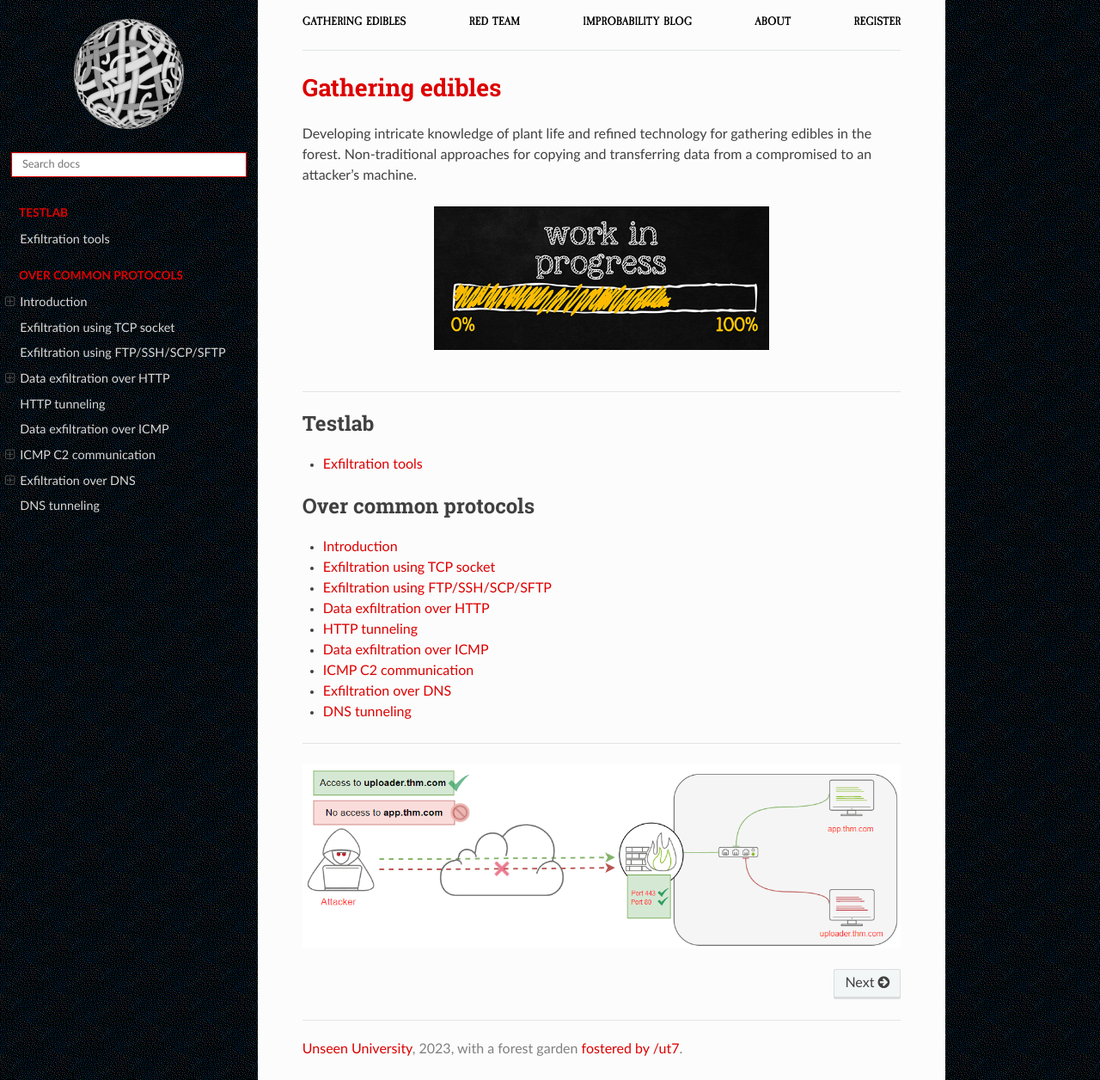
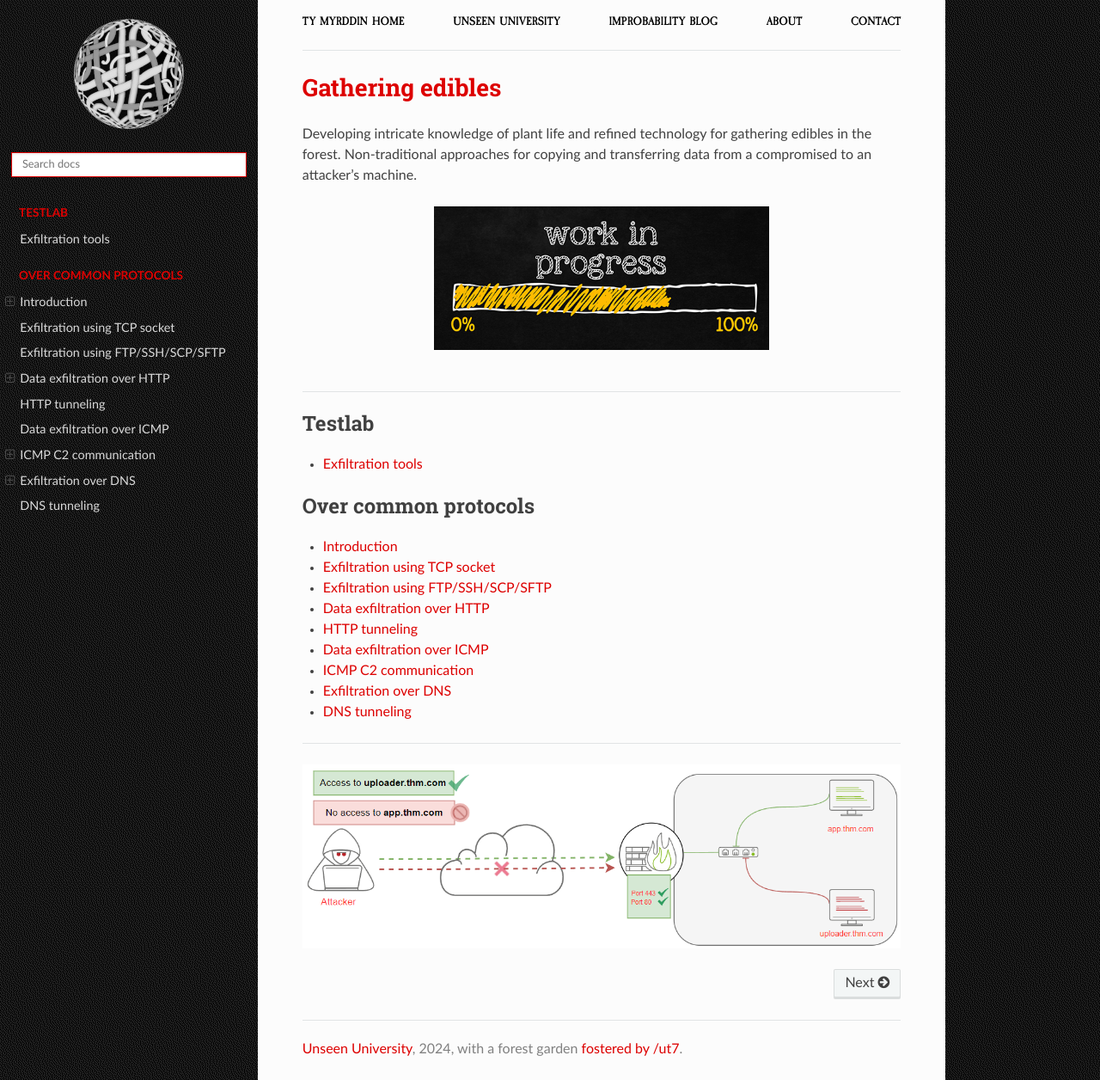
Before and after one commit to tymyrddin/red-exfil, a Sphinx documentation site: the page built from source/index.rst, in a window 1280 px wide and 1256 px high. Shown: the whole window at 86% size. Built offline with Sphinx 7.4.7 and the Read the Docs theme 2.0.0, drawn with Linux system fonts in a browser that asks for light colours.

Commit message:
Upgrades

```diff
--- a/source/_templates/breadcrumbs.html
+++ b/source/_templates/breadcrumbs.html
@@ -1,11 +1,11 @@
 <div class="container">
     <topnav>
             <ul>
-                <li class="nav__item"><a href="https://exfil.tymyrddin.dev/" class="nav__link">Gathering edibles</a></li>
-                <li class="nav__item"><a href="https://red.tymyrddin.dev/" class="nav__link">Red Team</a></li>
-                <li class="nav__item"><a href="https://uu.tymyrddin.dev/blog/" class="nav__link">Improbability Blog</a></li>
-                <li class="nav__item"><a href="https://uu.tymyrddin.dev/about/" class="nav__link">About</a></li>
-                <li class="nav__item"><a href="https://uu.tymyrddin.dev/registration/" class="nav__link">Register</a></li>
+                <li class="nav__item"><a href="https://tymyrddin.dev/" class="nav__link">Ty Myrddin Home</a></li>
+                <li class="nav__item"><a href="https://uu.tymyrddin.dev/writeups/" class="nav__link">Unseen University</a></li>
+                <li class="nav__item"><a href="https://tymyrddin.dev/blogs/" class="nav__link">Improbability Blog</a></li>
+                <li class="nav__item"><a href="https://tymyrddin.dev/about/" class="nav__link">About</a></li>
+                <li class="nav__item"><a href="https://tymyrddin.dev/contact/" class="nav__link">Contact</a></li>
             </ul>
     </topnav>
     <hr>
--- a/source/_templates/footer.html
+++ b/source/_templates/footer.html
@@ -1,4 +1,4 @@
 {% extends "!footer.html" %}
 {%- block contentinfo %}
-        <a href="https://uu.tymyrddin.dev">Unseen University</a>, 2023, with a forest garden <a href="https://ut7.fr/">fostered by /ut7</a>.
+        <a href="https://uu.tymyrddin.dev">Unseen University</a>, 2024, with a forest garden <a href="https://ut7.fr/">fostered by /ut7</a>.
 {% endblock %}
--- a/source/conf.py
+++ b/source/conf.py
@@ -75,12 +75,4 @@
 # If true, "(C) Copyright ..." is shown in the HTML footer. Default is True.
 html_show_copyright = False
 
-
-# Intersphinx
-intersphinx_mapping = {
-    "red-network": ("https://network.tymyrddin.dev/", None),
-    "red-iac": ("https://iac.tymyrddin.dev/", None),
-    "red-ad": ("https://ad.tymyrddin.dev/", None),
-    "red-testlab": ("https://testlab.tymyrddin.dev/", None),
-}
 myst_url_schemes = ["http", "https", ]
```
Also changed, not shown: requirements.txt (+17 -80 lines), source/_static/images/site/background.png.
